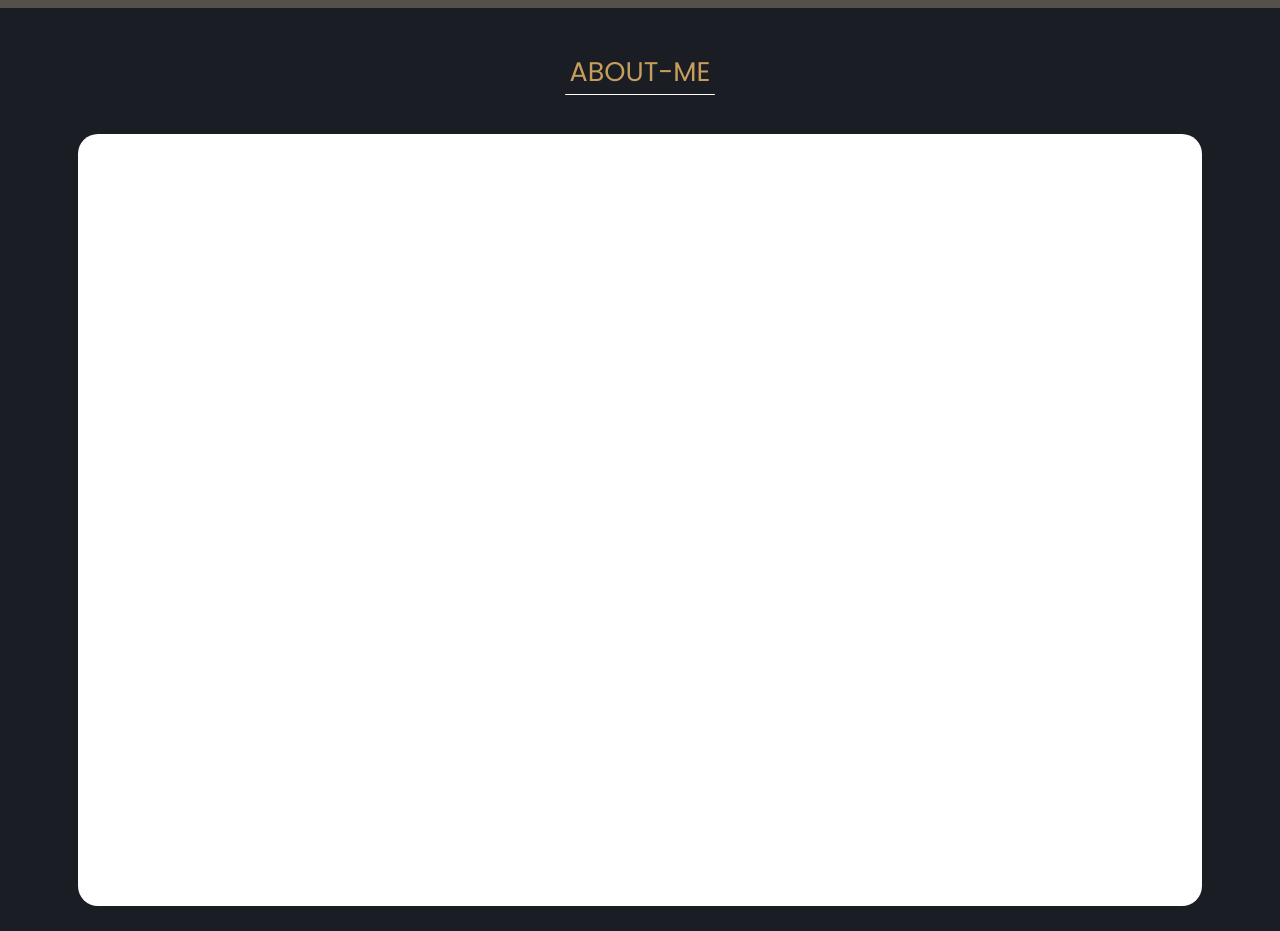
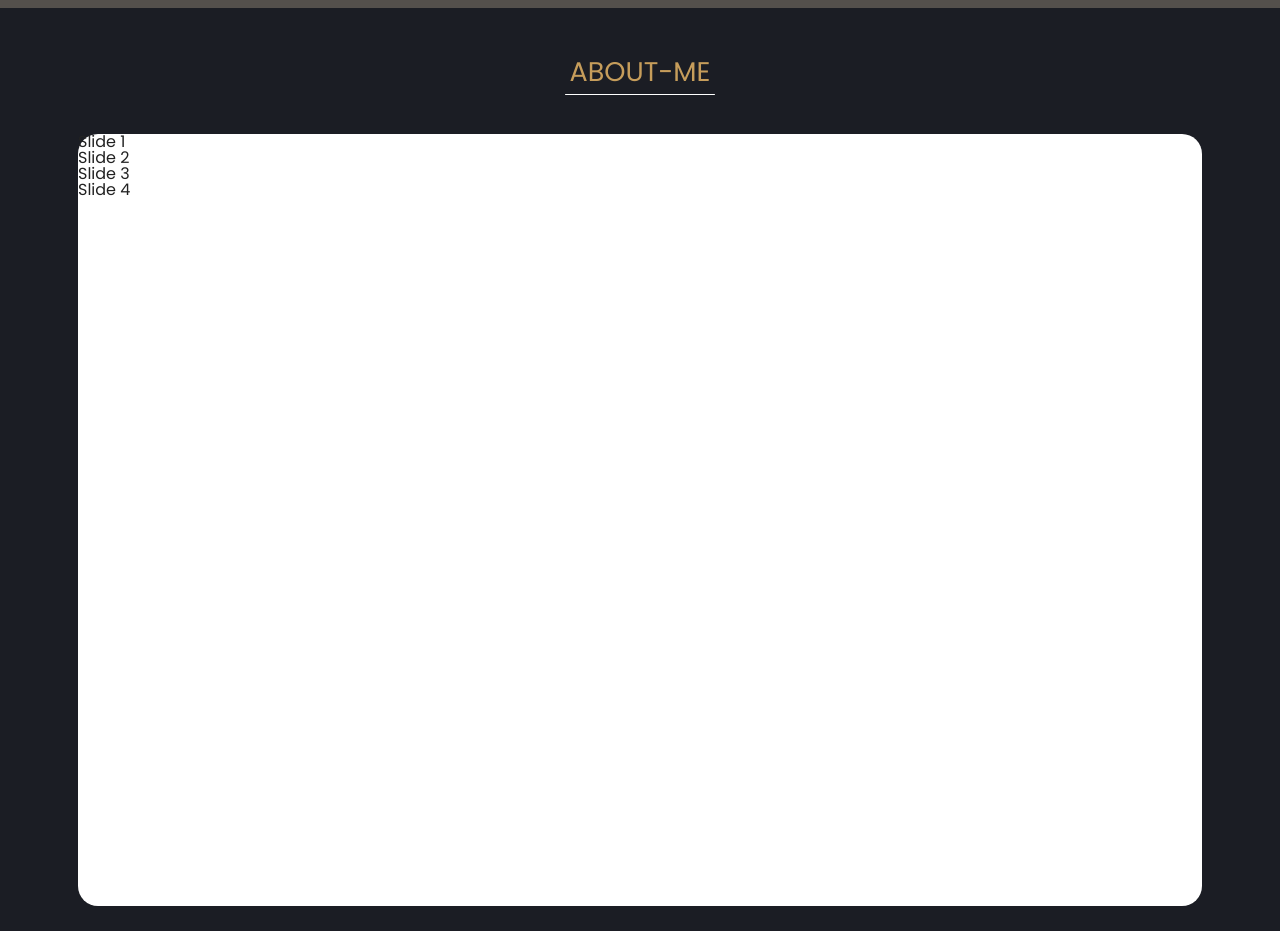
Before and after one commit to lucasdj-sampaio/my-portfolio, a React (Create React App) app: page / in a window 1280 px wide. Shown: the part 1680-2611 px from the top of the page. Built offline with nearby package versions, Linux system fonts and the light colour scheme.

Commit message:
Creating first carousel version with swipe

```diff
--- a/package.json
+++ b/package.json
@@ -26,6 +26,7 @@
     "redux-persist": "^6.0.0",
     "redux-thunk": "^2.4.2",
     "styled-components": "^5.3.9",
+    "swiper": "^10.0.3",
     "web-vitals": "^2.1.4"
   },
   "scripts": {
--- /dev/null
+++ b/src/components/SwipeCarousel/index.tsx
@@ -0,0 +1,12 @@
+import { Swiper, SwiperSlide } from 'swiper/react';
+
+export const SwipeCarousel: React.FC = () => {
+  return (
+    <Swiper spaceBetween={50} slidesPerView={3}>
+      <SwiperSlide>Slide 1</SwiperSlide>
+      <SwiperSlide>Slide 2</SwiperSlide>
+      <SwiperSlide>Slide 3</SwiperSlide>
+      <SwiperSlide>Slide 4</SwiperSlide>
+    </Swiper>
+  );
+};
--- a/src/pages/main/index.tsx
+++ b/src/pages/main/index.tsx
@@ -32,6 +32,7 @@ import { changeServiceLanguage } from 'store/slices/services';
 import { BiLeftArrowAlt, BiRightArrowAlt } from 'react-icons/bi';
 import { changeSectionLanguage } from 'store/slices/sections';
 import { changePageTextLanguage } from 'store/slices/otherTextTranslate';
+import { SwipeCarousel } from 'components/SwipeCarousel';
 
 export const DeveloperPage: React.FC = () => {
   const dispatch = useDispatch();
@@ -166,7 +167,9 @@ export const DeveloperPage: React.FC = () => {
         <PageSection id={`section_${sectionsData[2].toLowerCase()}`}>
           <TitleRegion title={sectionsData[2]} />
 
-          <AboutMeSlide></AboutMeSlide>
+          <AboutMeSlide>
+            <SwipeCarousel />
+          </AboutMeSlide>
         </PageSection>
       </Container>
     </>
```
Also changed, not shown: 1 other file (tests, documents, lock files or other folders).
